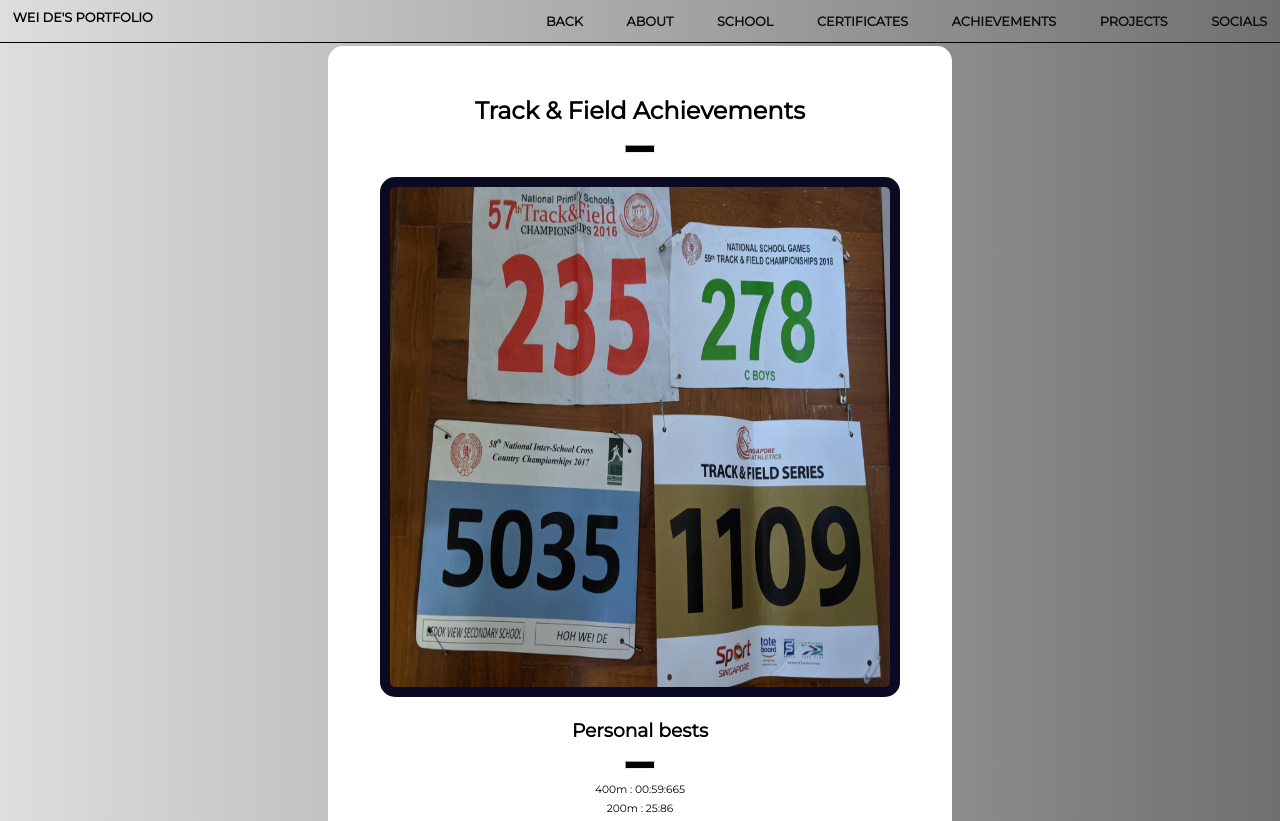
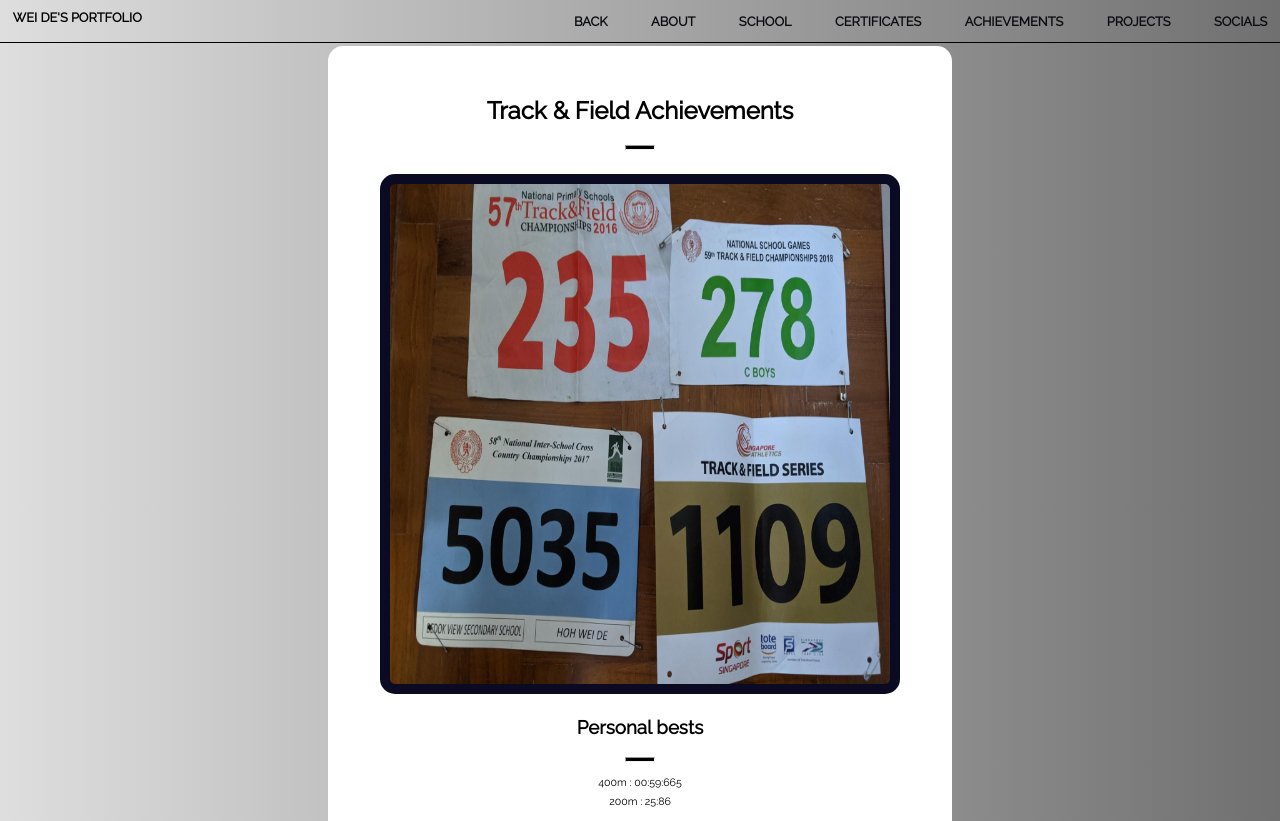
Before and after one commit to waggot/weide-portfolio, a plain HTML site: page page/cca.html in a window 1280 px wide. Shown: the top 821 px of the page. Drawn offline with Linux system fonts and the light colour scheme.

Commit message:
Update style.css

```diff
--- a/style.css
+++ b/style.css
@@ -1,7 +1,7 @@
-@import url(https://fonts.googleapis.com/css?family=Montserrat);
+@import url(https://fonts.googleapis.com/css?family=Raleway);
 
 html {
-    font-family: 'Montserrat', sans-serif;
+    font-family: "raleway";
     scroll-behavior: smooth;
 }
 
@@ -114,7 +114,7 @@ body {
     border-radius: 4px;
     text-decoration: inherit;
     color: #0b0c10;
-    font-family: 'Montserrat', sans-serif;
+    font-family: "raleway";
     font-weight: bold;
     background-color: transparent;
     transition: 0.4s;
@@ -186,7 +186,7 @@ header::after {
 .logo1 {
     float: left;
     margin-left: 1vw;
-    font-family: 'Montserrat', sans-serif;
+    font-family: "raleway";
     font-size: 1vw;
 }
 
@@ -203,7 +203,7 @@ nav a{
     text-transform: uppercase;
     font-weight: bold;
     font-size: 1vw;
-    font-family: 'Montserrat', sans-serif;
+    font-family: "raleway";
     transition: 0.4s;
 }
 
@@ -227,7 +227,7 @@ nav a:active {
 
 
 .abouthr {
-    height: 6px;
+    height: 3px;
     background: black;
     margin-bottom: 80px;
     width: 5%;
```
